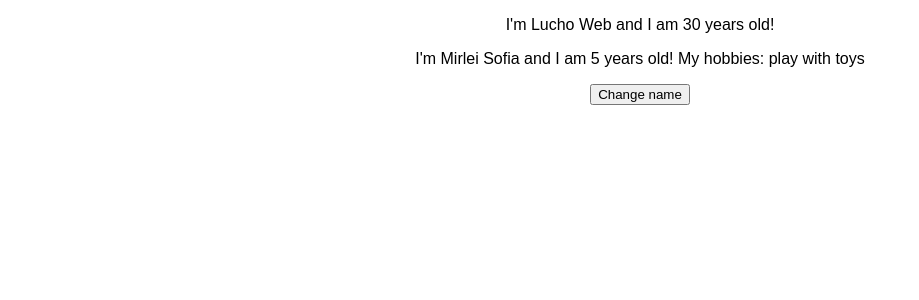
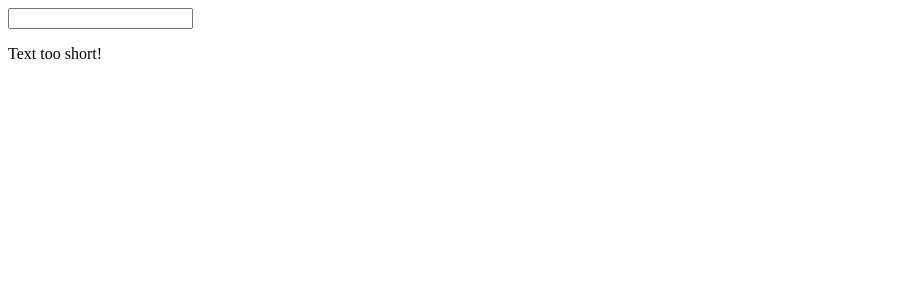
Before and after one commit to luchoweb/app-react, a React (Create React App) app: page / in a window 1280 px wide. Shown: the top 300 px of the page, without its empty margins (0-919 px from the left). Built offline with nearby package versions, Linux system fonts and the light colour scheme.

Commit message:
example for input interaction

```diff
--- a/src/App.js
+++ b/src/App.js
@@ -1,36 +1,44 @@
 import React, { Component } from 'react';
-import './App.css';
-import Person from "./components/Person";
+import Validation from "./components/Validation/Validation";
+import Char from "./components/Char/Char";
 
 class App extends Component {
   state = {
-    persons: [
-      { name: 'Lucho Web', age: 30 },
-      { name: 'Mirlei Sofia', age: 5 }
-    ]
+    userInput: ''
   }
 
-  switchNameHandler = () => {
-    // console.log('Was clicked!');
-    // DON'T DO THIS: this.state.persons[0].name = 'Marlie';
-    this.setState({
-      persons: [
-        { name: 'Luis Augusto', age: 31 },
-        { name: 'Marlie Elena', age: 32 }
-      ]
-    })
+  inputChangedHandler = ( event ) => {
+    this.setState({ userInput: event.target.value });
+  }
+
+  deleteCharHandler = ( index ) => {
+    const text = this.state.userInput.split('');
+    text.splice(index, 1);
+    const updateText = text.join('');
+    this.setState( { userInput: updateText } );
   }
 
   render() {
+    const charList = this.state.userInput.split('').map( (ch, index) => {
+      return <Char
+        character={ ch }
+        key={ index }
+        clicked={ () => this.deleteCharHandler( index ) }
+      />
+    });
+
     return (
       <div className="App">
-        <Person name={ this.state.persons[0].name } age={ this.state.persons[0].age } />
-        <Person name={ this.state.persons[1].name } age={ this.state.persons[1].age }>My hobbies: play with toys</Person>
-        <button onClick={this.switchNameHandler}>Change name</button>
+        <input
+          type="text"
+          onChange={ this.inputChangedHandler }
+          value={ this.state.userInput }
+        />
+        <p>{ this.state.userInput }</p>
+        <Validation inputLength={ this.state.userInput.length } />
+        { charList }
       </div>
     );
-
-      // return React.createElement('div', { className: 'App' }, React.createElement('h1', null, 'Hi, Im Lucho Web!'));
   }
 }
 
--- /dev/null
+++ b/src/components/Char/Char.js
@@ -0,0 +1,19 @@
+import React from 'react';
+
+const Char = ( props ) => {
+  const style = {
+    border: '1px solid black',
+    display: 'inline-block',
+    margin: '16px',
+    padding: '16px',
+    textAlign: 'center'
+  };
+
+  return (
+    <div style={ style } onClick={ props.clicked }>
+      { props.character }
+    </div>
+  );
+};
+
+export default Char;
--- a/src/components/Person.js
+++ /dev/null
@@ -1,13 +0,0 @@
-import React, { Component } from 'react';
-
-class Person extends Component {
-  render() {
-    return (
-      <div>
-        <p>I'm { this.props.name } and I am { this.props.age } years old! { this.props.children }</p>
-      </div>
-    )
-  }
-}
-
-export default Person;
--- /dev/null
+++ b/src/components/Validation/Validation.js
@@ -0,0 +1,17 @@
+import React from 'react';
+
+const Validation = ( props ) => {
+  let validationMessage = 'Text too short!';
+
+  if ( props.inputLength > 5 ) {
+    validationMessage = 'Text along enough';
+  }
+
+  return (
+    <div>
+      <p>{ validationMessage }</p>
+    </div>
+  );
+}
+
+export default Validation;
--- a/src/index.js
+++ b/src/index.js
@@ -1,6 +1,5 @@
 import React from 'react';
 import ReactDOM from 'react-dom';
-import './index.css';
 import App from './App';
 import registerServiceWorker from './registerServiceWorker';
 
```
